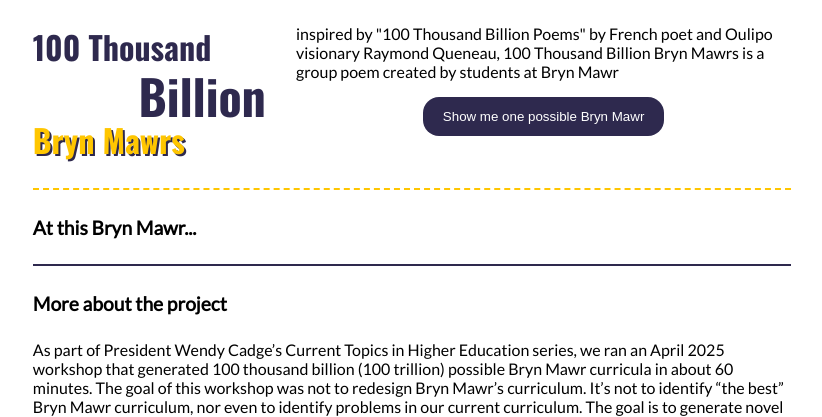
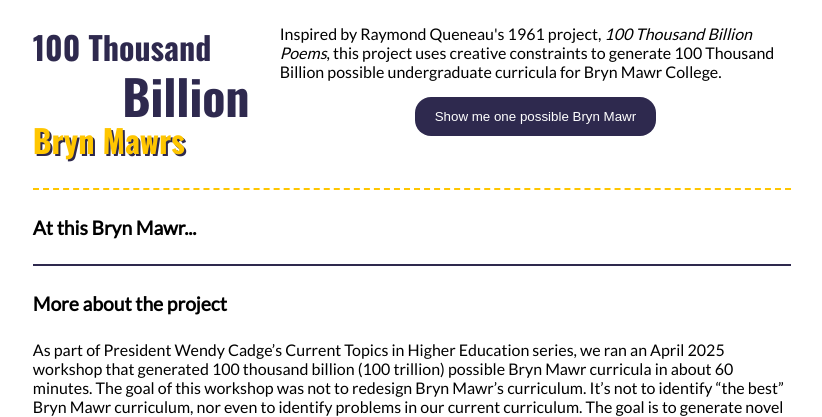
Before and after one commit to digbmc/100-tbbm, a Flask app: template templates/hello.html in a window 1280 px wide. Shown: the top 417 px of the page, without its empty margins (228-1050 px from the left). Run offline with Flask 3, Linux system fonts and the light colour scheme; the template is opened without the code that fills it, so the values that code supplies are empty.

Commit message:
updated tagline

```diff
--- a/templates/hello.html
+++ b/templates/hello.html
@@ -17,7 +17,7 @@
                 <h3>Bryn Mawrs</h3>
             </div>
             <div class = "box">
-                <p>inspired by "100 Thousand Billion Poems" by French poet and Oulipo visionary Raymond Queneau, 100 Thousand Billion Bryn Mawrs is a group poem created by students at Bryn Mawr</p>
+                <p>Inspired by Raymond Queneau's 1961 project, <em>100 Thousand Billion Poems</em>, this project uses creative constraints to generate 100 Thousand Billion possible undergraduate curricula for Bryn Mawr College.</p>
                 <!-- <p><button type="button" onlick="test()" >Show me one possible Bryn Mawr</button></p> -->
                  <button id="colorButton">Show me one possible Bryn Mawr</button>
                 <p id="demo"></p>
```
